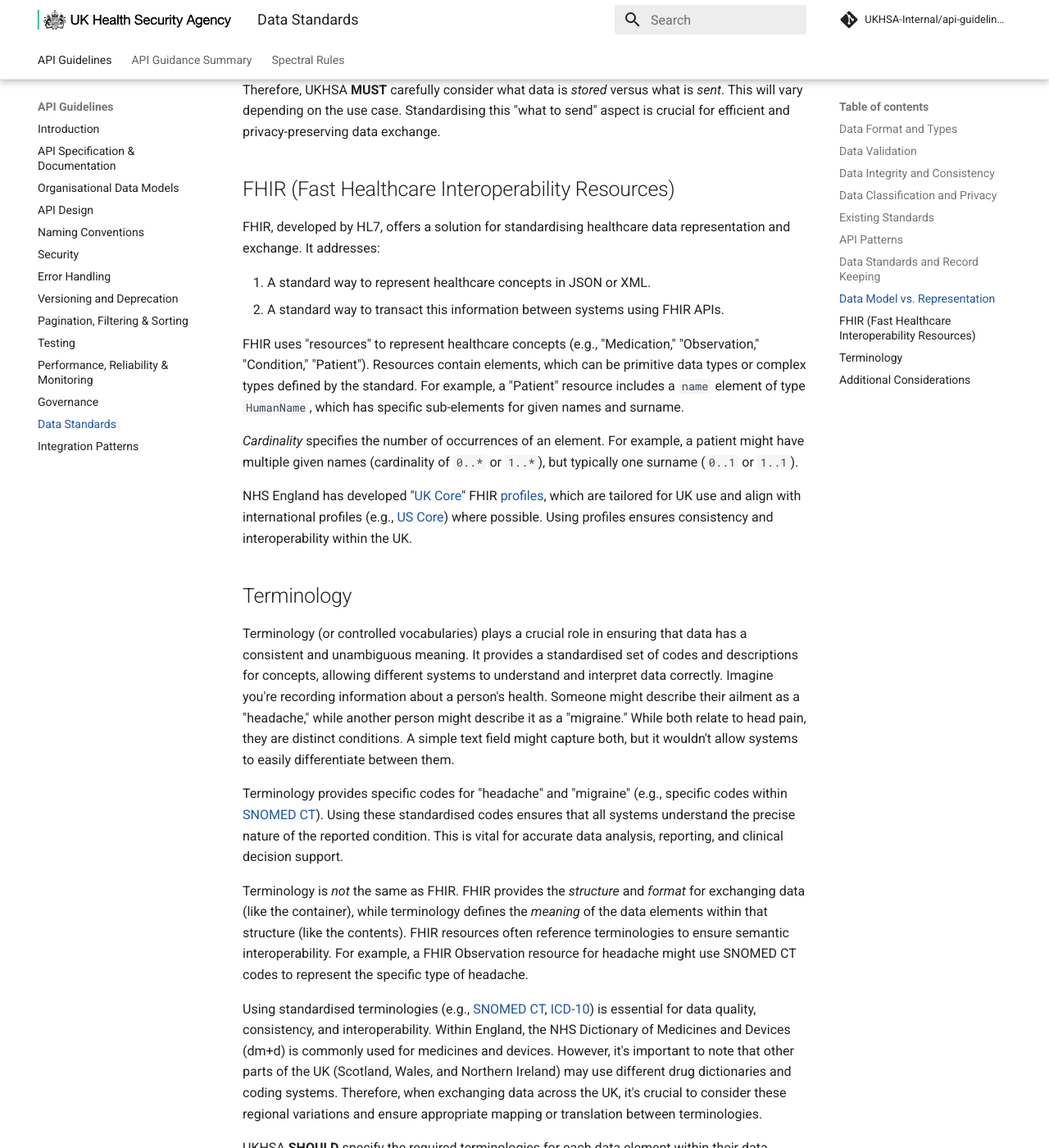
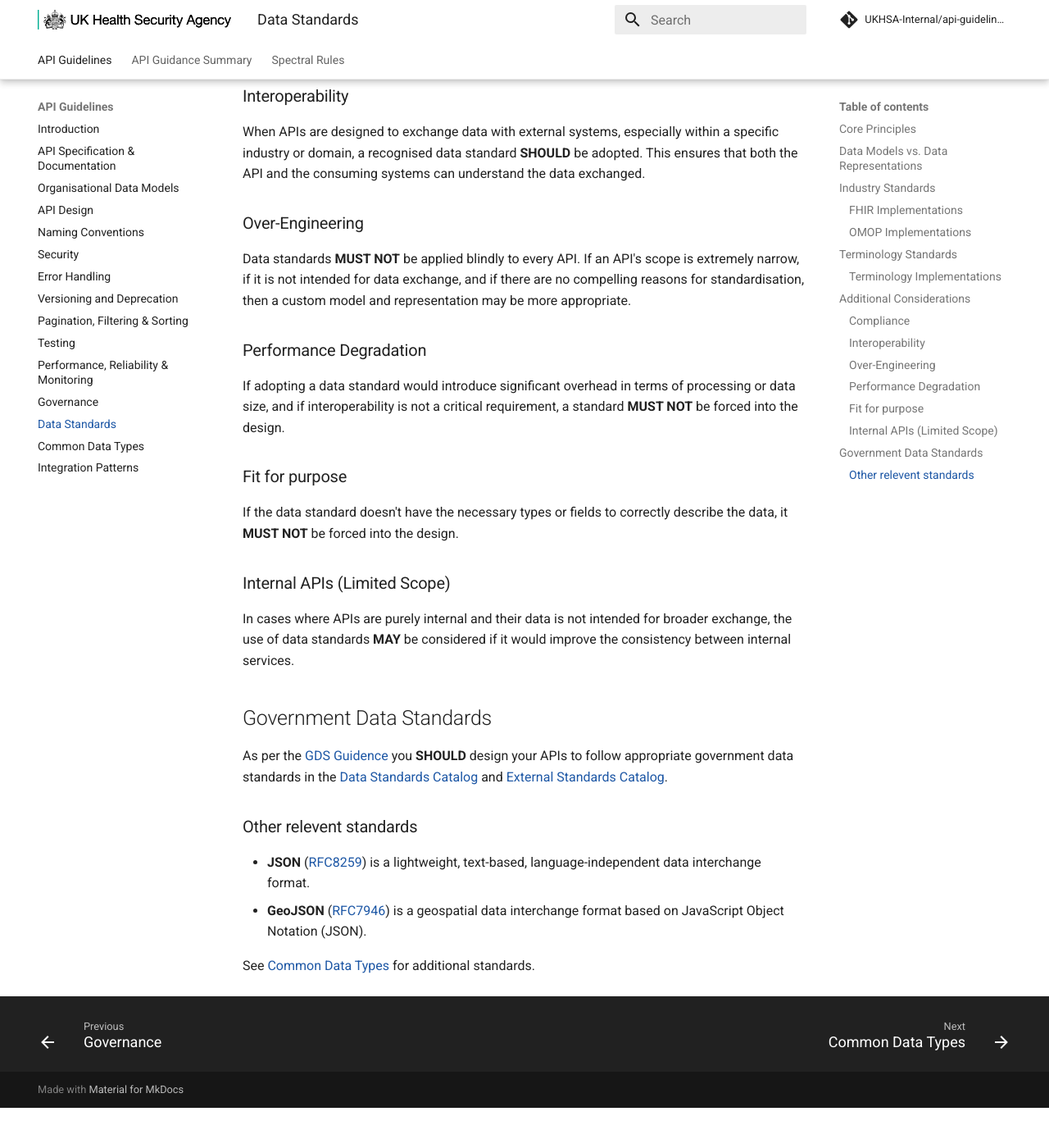
Before and after one commit to ukhsa-collaboration/standards-api, an MkDocs documentation site: the page built from docs/api-design-guidelines/data-standards.md, in a window 1280 px wide and 1400 px high, scrolled down 2394 px. Shown: the whole window at 82% size. Built offline with MkDocs 1.6.1 and Material for MkDocs 9.7.7, drawn with Linux system fonts in a browser that asks for light colours; comment, search, counter and statistics services are not loaded; after the commit the page ends 3745 px from its top, so only the background shows below that; some of the changed text lies outside the part shown.

Commit message:
Enhance documentation and guidelines: add common data types, update data standards and fix some markdown linting errors

```diff
--- a/docs/api-design-guidelines/data-standards.md
+++ b/docs/api-design-guidelines/data-standards.md
@@ -1,93 +1,116 @@
 # Data Standards
 
-APIs **SHOULD** follow the GDS Standards
+Data standards provide a common language for representing information, enabling different systems to understand and process data without ambiguity.
 
-## Data Format and Types
+Consideration **MUST** be given to the use of appropriate data standards to ensure consistency and ease of integration.
 
-- You **SHOULD** define explicit data types for all properties in your OpenAPI schemas.
-- You **MUST** ensure that data formats (e.g., date-time, uuid) are used consistently across endpoints.
-- You **MAY** introduce custom formats, but they **SHOULD** be documented clearly.
+## Core Principles
 
-## Data Validation
+- APIs **MUST** use consistent data formats and standards across all endpoints.
+- APIs **MUST** validate all incoming data against defined schemas.
+- APIs **MUST** follow data protection and privacy requirements for sensitive data.
+- APIs **MUST** document any deviations from standard formats.
 
-- You **MUST** validate all incoming request data to maintain consistency and integrity.
-- You **SHOULD** apply validation rules at both the service and model levels.
-- You **MAY** return validation errors following the problem details guidelines.
+## Data Models vs. Data Representations
 
-## Data Integrity and Consistency
+It is important to differentiate between *data models* and *data representations*:
 
-- You **MUST** ensure that data is stored in a reliable manner, preventing partial or corrupted data states.
-- You **SHOULD** handle concurrency and conflict scenarios gracefully, especially with multiple updates.
-- You **SHOULD NOT** alter data without proper versioning or retention strategies if historical accuracy is required.
+- **Data Model** defines the structure, relationships, and constraints of data within a specific domain. It is a conceptual blueprint that outlines how data elements relate to each other and the rules governing their use.
 
-## Data Classification and Privacy
+- **Data Representation** is the concrete format in which data is serialised for exchange or storage. For RESTful APIs, this is commonly [JSON][json].
 
-- You **MUST** classify sensitive data (PII, PHI, etc.) according to organizational security policies.
-- You **SHOULD** mask or encrypt data in transit and at rest, following applicable security guidelines.
-- You **MAY** log non-sensitive data for troubleshooting, but **SHOULD NOT** log secrets or personal identifiers.
+## Industry Standards
 
-## Existing Standards
+APIs **SHOULD** adopt a domain-specific [UKHSA data model](https://confluence.collab.test-and-trace.nhs.uk/display/TCFPP/Logical+Data+Model) or adopt an existing industry standard where appropriate while still using [JSON][json] as its core/principal data representation.
 
-- You **MAY** leverage established data standards and formats, such as [FHIR UK Core](https://digital.nhs.uk/services/fhir-uk-core) and [OMOP](https://www.ohdsi.org/omop/) where appropriate.
-- You **SHOULD** document any adaptations to these standards clearly, ensuring consumers understand how they deviate from the official specifications if necessary.
+When defining new APIs or uplifting APIs it is important to look for industry standards and open standards that have already been adopted within UKHSA or by other related organisations and industries, such as [FHIR][fhir] for health data which is used by NHS England and [OMOP][omop] for data analysis.
 
-This document outlines best practices for adopting recommended API patterns and data standards within the UKHSA. Adhering to these standards will ensure interoperability, data consistency, and efficient information sharing.
+### FHIR Implementations
 
-## API Patterns
+If implementing the FHIR standard:
 
-While the specific API patterns adopted by UKHSA should be clearly defined (e.g., RESTful APIs using JSON), it's crucial to address common errors and their handling. Consistency in error reporting is vital for developers.
-The [NHS Spine Core API Framework](https://digital.nhs.uk/services/gp-connect/develop-gp-connect-services/development/error-handling#top) provides a useful model for standardising error handling. While UKHSA's context may differ, a similar approach can be adopted. This involves defining a consistent set of HTTP status codes and associated error messages for various scenarios. Consider mapping specific error conditions to appropriate HTTP status codes (e.g., 400 Bad Request for invalid input, 404 Not Found for missing resources, 500 Internal Server Error for unexpected server issues). Providing detailed error messages in a structured format (e.g., JSON) will aid debugging.
+- APIs **MUST** use [FHIR UK Core][fhir-uk-core] profiles where they exist.
+- APIs **MUST** document any extensions to standard FHIR resources.
+- APIs  **SHOULD** implement FHIR REST API patterns as described in the [FHIR specification][fhir-restful].
+- APIs **MAY** create custom FHIR profiles when UK Core profiles don't meet your needs.
 
-## Data Standards and Record Keeping
+### OMOP Implementations
 
-The [Professional Record Standards Body (PRSB)](https://theprsb.org/), commissioned by NHS England, plays a vital role in defining data standards for healthcare. Their work, including the [Core Information Standard (CIS)](https://theprsb.org/standards/core-information-standard/), provides a foundation for consistent data recording. CIS defines a set of information elements organised under headings like "Person demographics," covering data points such as `name`, `date of birth`, and `address history`.
+If implementing the OMOP Common Data Model:
 
-Subsets of CIS, like the [Community Pharmacy Standard](https://theprsb.org/standards/communitypharmacy/), tailor the standard to specific healthcare settings. These subsets often share core components with CIS but include additional elements relevant to their specific domain. They may also provide implementation guidance, such as specifying information to be shared with GPs.
+- APIs **MUST** use standardised clinical tables as defined in the [OMOP CDM specification][omop].
+- APIs **MUST** map source terminologies/vocabularies to OMOP standard concepts.
+- APIs **SHOULD** implement [OMOP data quality assessment procedures][omop-dqd].
+- APIs **MAY** create ETL processes to synchronised between OMOP and other standards such as FHIR when both are needed.
 
-While the PRSB standards are valuable, it's important to acknowledge their limitations. Gaps exist, and some terminology may be outdated or contain an excessive number of concepts (e.g., codes for anatomical sites). Other standards, like [OpenEHR](https://specifications.openehr.org/), also exist and should be considered.
+## Terminology Standards
 
-UKHSA **SHOULD** evaluate these options and choose the most appropriate standard(s) for their needs.
+Terminology (or controlled vocabularies) play a crucial role in ensuring that data has a consistent and unambiguous meaning.
 
-## Data Model vs. Representation
+Using common terminologies is essential for data quality, consistency, and interoperability.
 
-A crucial distinction exists between a _data model_ (what is stored) and its _representation_ (how it is transmitted). While a data model might mandate storing a citizen's full address history, the Information Commissioner's Office (ICO) Data Protection Principle (c) dictates that only necessary data should be processed for a specific purpose. Sharing a full address history when only a test result is required would be excessive.
+Terminology is *not* the same as FHIR. FHIR provides the *structure* and *format* for exchanging data, while terminology defines the *meaning* of the data elements within that structure.
 
-Therefore, UKHSA **MUST** carefully consider what data is _stored_ versus what is _sent_. This will vary depending on the use case. Standardising this "what to send" aspect is crucial for efficient and privacy-preserving data exchange.
+APIs **MUST** adopt standardised terminologies (e.g., [SNOMED CT][snomed-ct-uk-ed], [ICD-10][icd-10-5e], [dm+d][dmd]) whenever applicable.
 
-## FHIR (Fast Healthcare Interoperability Resources)
+APIs **SHOULD** specify the required terminologies for each data element within their OpenAPI definition, taking into account regional differences.
 
-FHIR, developed by HL7, offers a solution for standardising healthcare data representation and exchange. It addresses:
+### Terminology Implementations
 
-1. A standard way to represent healthcare concepts in JSON or XML.
-2. A standard way to transact this information between systems using FHIR APIs.
-
-FHIR uses "resources" to represent healthcare concepts (e.g., "Medication," "Observation," "Condition," "Patient"). Resources contain elements, which can be primitive data types or complex types defined by the standard. For example, a "Patient" resource includes a `name` element of type `HumanName`, which has specific sub-elements for given names and surname.
-
-_Cardinality_ specifies the number of occurrences of an element. For example, a patient might have multiple given names (cardinality of `0..*` or `1..*`), but typically one surname (`0..1` or `1..1`).
-
-NHS England has developed "[UK Core](https://digital.nhs.uk/services/fhir-uk-core)" FHIR [profiles](https://www.hl7.org/fhir/profiling.html), which are tailored for UK use and align with international profiles (e.g., [US Core](https://www.hl7.org/fhir/us/core/)) where possible. Using profiles ensures consistency and interoperability within the UK.
-
-## Terminology
-
-Terminology (or controlled vocabularies) plays a crucial role in ensuring that data has a consistent and unambiguous meaning. It provides a standardised set of codes and descriptions for concepts, allowing different systems to understand and interpret data correctly. Imagine you're recording information about a person's health. Someone might describe their ailment as a "headache," while another person might describe it as a "migraine." While both relate to head pain, they are distinct conditions. A simple text field might capture both, but it wouldn't allow systems to easily differentiate between them.
-
-Terminology provides specific codes for "headache" and "migraine" (e.g., specific codes within [SNOMED CT](https://digital.nhs.uk/services/terminology-and-classifications/snomed-ct)). Using these standardised codes ensures that all systems understand the precise nature of the reported condition. This is vital for accurate data analysis, reporting, and clinical decision support.
-
-Terminology is _not_ the same as FHIR. FHIR provides the _structure_ and _format_ for exchanging data (like the container), while terminology defines the _meaning_ of the data elements within that structure (like the contents). FHIR resources often reference terminologies to ensure semantic interoperability. For example, a FHIR Observation resource for headache might use SNOMED CT codes to represent the specific type of headache.
-
-Using standardised terminologies (e.g., [SNOMED CT](https://digital.nhs.uk/services/terminology-and-classifications/snomed-ct), [ICD-10](https://classbrowser.nhs.uk/#/book/ICD-10-5TH-Edition)) is essential for data quality, consistency, and interoperability. Within England, the NHS Dictionary of Medicines and Devices (dm+d) is commonly used for medicines and devices. However, it's important to note that other parts of the UK (Scotland, Wales, and Northern Ireland) may use different drug dictionaries and coding systems. Therefore, when exchanging data across the UK, it's crucial to consider these regional variations and ensure appropriate mapping or translation between terminologies.
-
-UKHSA **SHOULD** specify the required terminologies for each data element within their data standards, taking into account these regional differences.
+- APIs **SHOULD** use [SNOMED CT][snomed-ct-uk-ed] for clinical terms.
+- APIs **SHOULD** use [ICD-10][icd-10-5e] for medical diagnosis.
+- APIs **SHOULD** use [dm+d][dmd] for medicines and devices in England.
+- APIs **SHOULD** document any regional terminology variations for Scotland, Wales, and Northern Ireland.
+- APIs **SHOULD** provide terminology mappings when exchanging data across regions
 
 ## Additional Considerations
 
-Here are a few more points you might consider adding to the guidance:
+### Compliance
 
-- **Versioning:** API patterns, data standards, and terminologies evolve over time. The guidance should address versioning strategies. How will changes be managed? How will backwards compatibility be maintained (or not)? How will consumers of the APIs be notified of changes?
-- **Security:** Security is paramount, especially when dealing with sensitive health data. The guidance should include security best practices, such as authentication, authorisation, data encryption (both in transit and at rest), and regular security audits. Reference relevant security standards (e.g., ISO 27001, NIST cybersecurity framework).
-- **Data Governance:** Clear data governance policies are essential. Who is responsible for the data? How is data quality ensured? How is data access controlled? How is data retention and disposal managed?
-- **Testing:** Robust testing is crucial for ensuring the quality and interoperability of systems. The guidance should encourage thorough testing, including unit tests, integration tests, and performance tests. Consider specifying testing frameworks or tools.
-- **Documentation:** Comprehensive documentation is vital for developers and users. APIs and data standards should be well-documented, including clear explanations of their usage, data elements, error codes, and versioning information. Consider using documentation generators (e.g., Swagger/OpenAPI).
-- **Implementation Guidance:** Provide practical implementation guidance, including examples and best practices. This will help developers adopt the standards more easily.
-- **Conformance Testing:** Consider implementing conformance testing to verify that systems comply with the defined standards. This will help ensure interoperability.
-- **Evolution and Maintenance:** The guidance should address how the standards will be maintained and updated over time. Who is responsible for this? What is the process for proposing changes? How will changes be communicated to stakeholders? (edited)
+If there are regulatory or industry compliance requirements that mandate the use of specific data standards, these **MUST** be adhered to.
+
+### Interoperability
+
+When APIs are designed to exchange data with external systems, especially within a specific industry or domain, a recognised data standard **SHOULD** be adopted. This ensures that both the API and the consuming systems can understand the data exchanged.
+
+### Over-Engineering
+
+Data standards **MUST NOT** be applied blindly to every API. If an API's scope is extremely narrow, if it is not intended for data exchange, and if there are no compelling reasons for standardisation, then a custom model and representation may be more appropriate.
+
+### Performance Degradation
+
+If adopting a data standard would introduce significant overhead in terms of processing or data size, and if interoperability is not a critical requirement, a standard **MUST NOT** be forced into the design.
+
+### Fit for purpose
+
+If the data standard doesn't have the necessary types or fields to correctly describe the data, it **MUST NOT** be forced into the design.
+
+### Internal APIs (Limited Scope)
+
+In cases where APIs are purely internal and their data is not intended for broader exchange, the use of data standards **MAY** be considered if it would improve the consistency between internal services.
+
+## Government Data Standards
+
+As per the [GDS Guidence][gds-guidence] you **SHOULD** design your APIs to follow appropriate government data standards in the [Data Standards Catalog][gds-dsc] and [External Standards Catalog][gds-esc].
+
+### Other relevent standards
+
+- **JSON** ([RFC8259][json]) is a lightweight, text-based,
+   language-independent data interchange format.
+- **GeoJSON** ([RFC7946][geo-json]) is a geospatial data interchange format based on JavaScript Object Notation (JSON).
+
+See [Common Data Types](../api-design-guidelines/common-data-types.md) for additional standards.
+
+[fhir]:https://hl7.org/fhir/
+[fhir-restful]:https://hl7.org/fhir/http.html
+[fhir-uk-core]:https://digital.nhs.uk/services/fhir-uk-core
+[omop]:https://ohdsi.github.io/CommonDataModel/
+[omop-dqd]:https://ohdsi.github.io/DataQualityDashboard/
+[snomed-ct-uk-ed]:https://digital.nhs.uk/services/terminology-and-classifications/snomed-ct
+[icd-10-5e]:https://classbrowser.nhs.uk/#/book/ICD-10-5TH-Edition
+[dmd]:https://www.nhsbsa.nhs.uk/pharmacies-gp-practices-and-appliance-contractors/dictionary-medicines-and-devices-dmd
+[gds-guidence]:https://www.gov.uk/guidance/gds-api-technical-and-data-standards#follow-the-technology-code-of-practice-and-other-standards
+[gds-dsc]:https://alphagov.github.io/data-standards-authority/standards/
+[gds-esc]: https://alphagov.github.io/data-standards-authority/standards/external-standards
+[json]:https://datatracker.ietf.org/doc/html/rfc8259
+[geo-json]:https://datatracker.ietf.org/doc/html/rfc7946
--- a/mkdocs.yml
+++ b/mkdocs.yml
@@ -21,6 +21,7 @@
     - api-design-guidelines/performance-reliability-monitoring.md
     - api-design-guidelines/governance.md
     - api-design-guidelines/data-standards.md
+    - api-design-guidelines/common-data-types.md
     - api-design-guidelines/integration-patterns.md
   - API Guidance Summary:
     - guidance-summary/index.md
```
Also changed, not shown: docs/api-design-guidelines/api-design.md (+1 -1 lines), docs/api-design-guidelines/common-data-types.md (added, +55 -0 lines), docs/api-design-guidelines/testing.md (+1 -2 lines), docs/spectral-rules/must/must-have-info-description.md (+1 -0 lines), .markdownlint.json.
